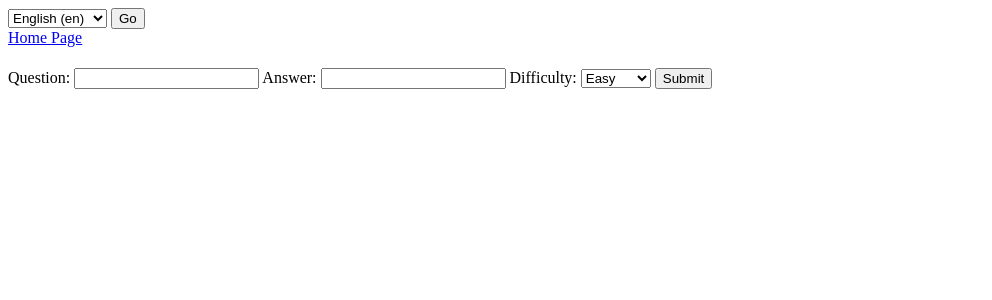
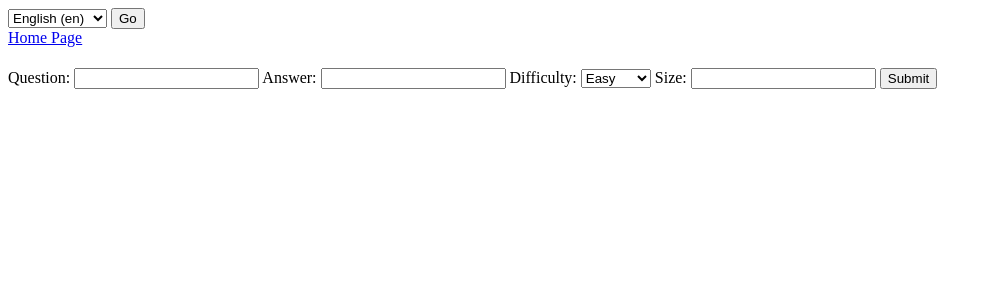
Before and after one commit to Gen1Code/ENGF2SC2, a Django app: page /createQuestion in a window 1280 px wide. Shown: the top 300 px of the page, without its empty margins (0-992 px from the left). Run offline with Django 4.2, Linux system fonts and the light colour scheme.

Commit message:
Size/Question Added properly

```diff
--- a/SetClass.py
+++ b/SetClass.py
@@ -29,8 +29,8 @@ class Set:
             "\\": "-",
             "A": "self.A",
             "B": "self.B",
-            "C": "self.C"}
-        return
+            "C": "self.C"
+        }
 
     def replaceAll(self, text):
         for i, j in self.dic.items():
@@ -114,4 +114,4 @@ def main():
     return S.evaluate(st)
 
 
-print(main())
+#print(main())
--- a/SetTutor/forms.py
+++ b/SetTutor/forms.py
@@ -6,14 +6,25 @@ DIFFICULTY_CHOICES = (
     ("Hard","Hard")
 )
 
+SIZE_CHOICES = (
+    (2,2),
+    (3,3)
+)
+
 class QuestionForm(forms.Form):
     Question = forms.CharField(label='Question', max_length=512)
     Answer = forms.CharField(label='Answer', max_length=128)
     Difficulty = forms.ChoiceField(label="Difficulty", choices=DIFFICULTY_CHOICES)
+    Size = forms.CharField(max_length=10)
 
 class AnswerForm(forms.Form):
     Answer = forms.CharField(label='Answer', max_length=128)
 
+class AnswerFormReturned(forms.Form):
+    Answer = forms.CharField(label='Answer', max_length=128)
+    Question = forms.CharField(max_length=128)
+    Size = forms.ChoiceField(choices=SIZE_CHOICES)
+
 class LanguageForm(forms.Form):
     Language = forms.CharField(max_length=5)
     next = forms.CharField(max_length=128)
--- a/SetTutor/models.py
+++ b/SetTutor/models.py
@@ -11,5 +11,9 @@ class Questions(models.Model):
     Question = models.CharField(max_length=512)
     Answer = models.CharField(max_length=128)
     Difficulty = models.CharField(max_length=16)
+    Size = models.IntegerField()
 
     objects = QuestionsManager()
+
+def getAnswer(Question):
+    pass
--- a/SetTutor/templates/questionpage.html
+++ b/SetTutor/templates/questionpage.html
@@ -33,6 +33,8 @@
     <form id="answer-form" onsubmit="ajax();return false;">
         {% csrf_token %}
         {{form}}
+        <input type="hidden" value="{{Size}}" name="Size">
+        <input type="hidden" value="{{Question}}" name="Question">
         <input type="submit" value="Submit">
     </form>
 {% endblock %}
--- a/SetTutor/views.py
+++ b/SetTutor/views.py
@@ -1,13 +1,14 @@
 from django.http import HttpResponse, HttpResponseRedirect
 from django.template import loader
-from .models import Questions
-from .forms import QuestionForm, AnswerForm, LanguageForm
+from .models import Questions, getAnswer
+from .forms import QuestionForm, AnswerForm, LanguageForm, AnswerFormReturned
 from django.shortcuts import render
 from django.utils.translation import gettext as _
 from django.utils import translation
 from django import http
 from django.conf import settings
 from django_ajax.decorators import ajax
+from SetClass import Set
 
 
 def homePage(request):
@@ -36,6 +37,7 @@ def questionPage(request):
   context = {
     'Question': question.Question,
     'Difficulty': question.Difficulty,
+    'Size': question.Size,
     'form': AnswerForm()
   }
   return HttpResponse(template.render(context,request))
@@ -43,17 +45,22 @@ def questionPage(request):
 @ajax
 def checkAnswer(request):
   if request.method == 'POST':
-    form = AnswerForm(request.POST)
+    form = AnswerFormReturned(request.POST)
     if form.is_valid():
       Answer = form.cleaned_data["Answer"]
+      Question = form.cleaned_data["Question"]
+      Size = form.cleaned_data["Size"]
       #Regex Check
-      #balanced Paranthesis Check
-      #Turn equation into List of Regions
-      #Check Database if Answer is the same (Answer is stored as a list of regions in database)
+      x = Set(int(Size))
+      if x.regexCheck(Answer):
+        if x.balancedParentheses(Answer):
+          regions = x.evaluate(Answer)
+          #Check Database if Answer is the same (Answer is stored as a list of regions in database)
+          if regions == getAnswer(Question):
+            return {"Result":True}
+
       #branch to different parts depending if correct or not
       #Make redirects
-      if True:
-        return {"Result":True}
       return {"Result":False}
   else:
     return {"Error":""}
```
Also changed, not shown: SetTutor/migrations/0003_questions_size.py (added).
